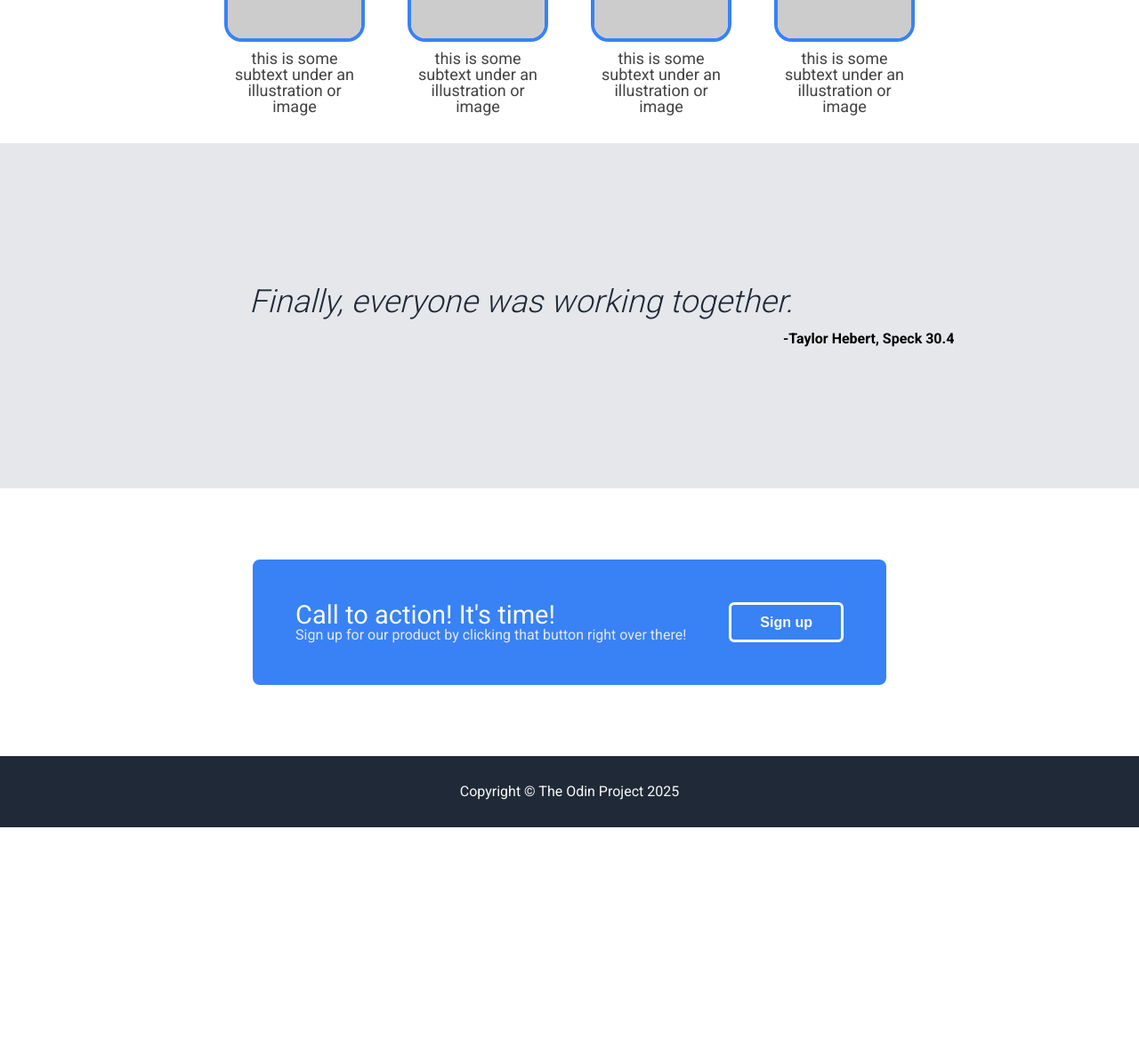
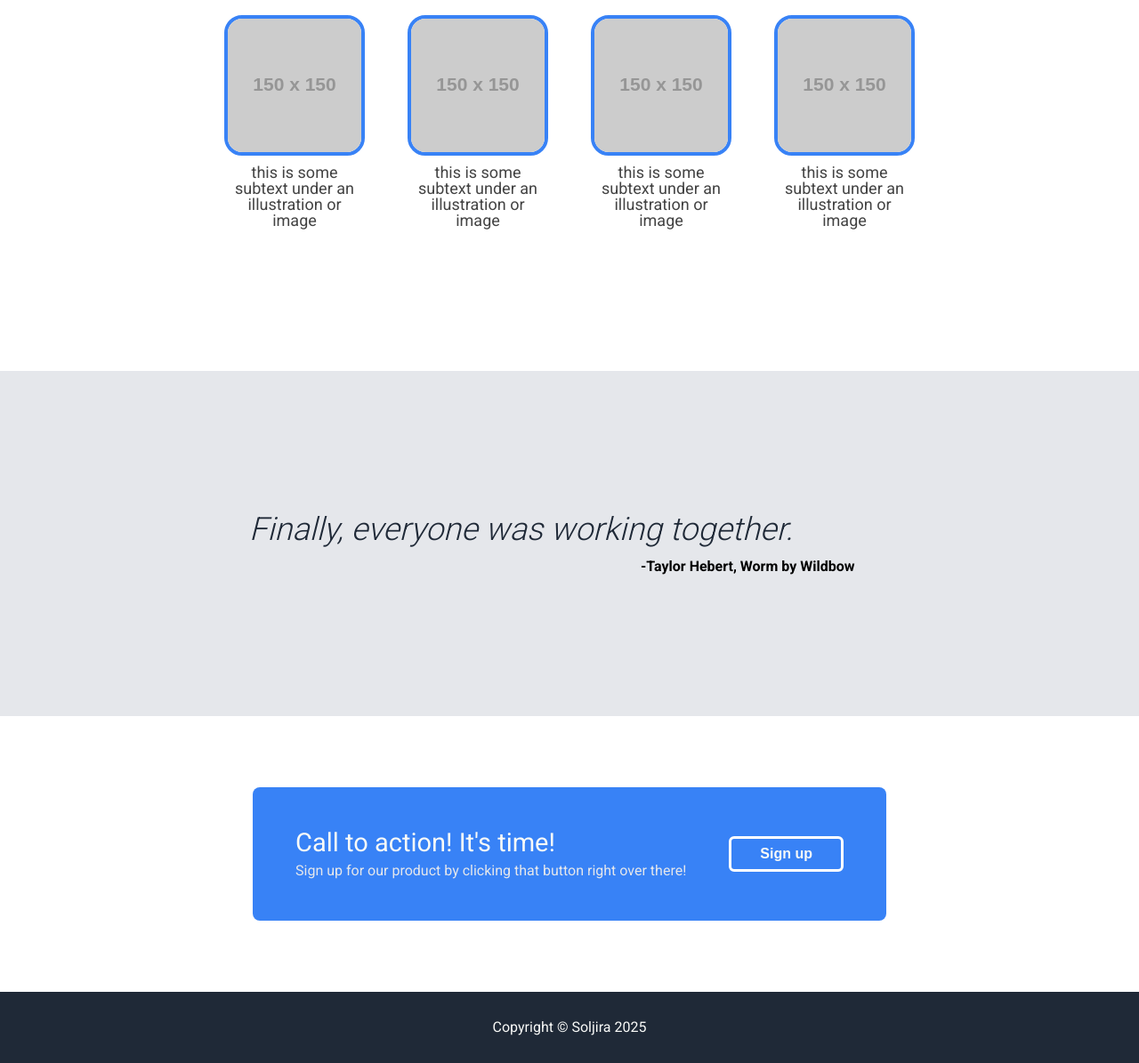
Before and after one commit to Soljira/generic-landing-page, a plain HTML site: page src/index.html in a window 1280 px wide. Shown: the part 697-1892 px from the top of the page at 89% size. Before the commit the page ends 1627 px from the top, so only its background shows below. Drawn offline with Linux system fonts and the light colour scheme; placeholder pictures from the web are drawn by us.

Commit message:
fix: adjust paddings and margins

```diff
--- a/assets/styles/style.css
+++ b/assets/styles/style.css
@@ -2,12 +2,6 @@ body {
     display: flex;
     flex-direction: column;
     font-family: "Roboto", sans-serif;
-}
-
-body > * {
-    /* border: 1px solid red; */
-    /* align-items: center; */
-    /* justify-content: center; */
 }
 
 ul,
@@ -29,7 +23,6 @@ header {
     display: flex;
     justify-content: space-between;
     align-items: center;
-    /* border: 1px solid red; */
     padding-top: 1.5rem;
     padding-bottom: 1.5rem;
 }
@@ -56,9 +49,7 @@ header a,
     align-items: center;
     justify-content: space-between;
     background-color: #1f2937;
-    /* border: 1px solid red; */
     flex-wrap: wrap;
-    /* align-content: center; */
     padding-top: 5rem;
     padding-bottom: 5rem;
 }
@@ -98,10 +89,9 @@ header a,
 .info {
     display: flex;
     flex-direction: column;
-    /* justify-content: center; */
     align-items: center;
-    padding-top: 2rem;
-    padding-bottom: 2rem;
+    padding-top: 10rem;
+    padding-bottom: 10rem;
 }
 
 .info h2 {
@@ -160,6 +150,7 @@ header a,
     margin-top: 1em;
     align-self: flex-end;
     font-weight: bold;
+    margin-right: 10em;
 }
 
 .call-to-action {
@@ -175,11 +166,13 @@ header a,
     border-radius: 0.5em;
     flex-wrap: wrap;
     gap: 3em;
+    align-items: center;
 }
 
 .call-to-action h4 {
     font-size: 29px;
     color: #f9faf8;
+    margin-bottom: 0.3em;
 }
 
 .call-to-action p {
--- a/src/index.html
+++ b/src/index.html
@@ -75,7 +75,7 @@
 
             <section class="social-proof">
                 <h3>Finally, everyone was working together.</h3>
-                <p>-Taylor Hebert, Speck 30.4</p>
+                <p>-Taylor Hebert, Worm by Wildbow</p>
             </section>
 
             <section class="call-to-action">
@@ -92,6 +92,6 @@
             </section>
         </main>
 
-        <footer>Copyright © The Odin Project 2025</footer>
+        <footer>Copyright © Soljira 2025</footer>
     </body>
 </html>
```
